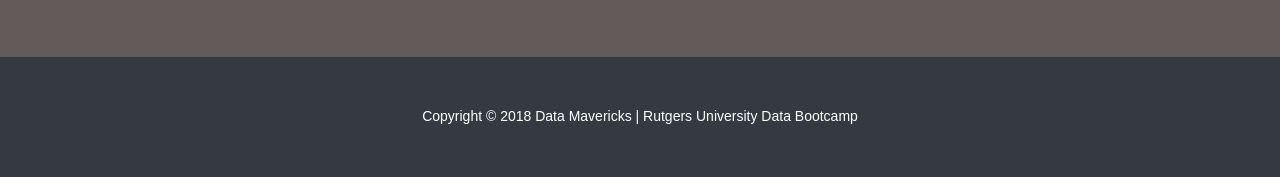
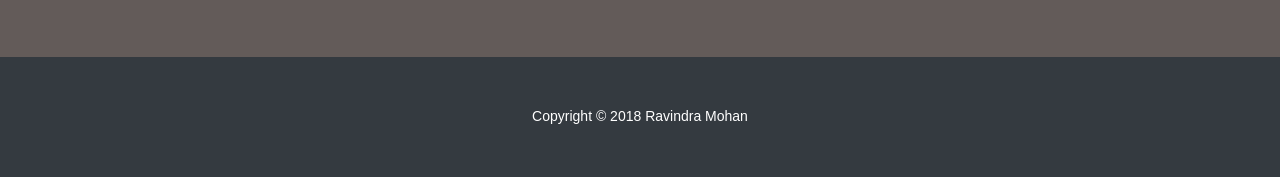
Before and after one commit to ravindramohan/autocarvana, a Flask app: page / in a window 1280 px wide. Shown: the part 2437-2614 px from the top of the page. Run offline with Flask 2, Linux system fonts and the light colour scheme; parts of the project's set-up code (start-up, migrations or seed data) failed here and were passed over; some libraries are stand-ins or nearby versions.

Commit message:
Updated footer

```diff
--- a/datamaverick/templates/index.html
+++ b/datamaverick/templates/index.html
@@ -429,7 +429,7 @@
 <!-- Footer -->
 <footer class="py-5 bg-dark">
 	<div class="container">
-	  <p class="m-0 text-center text-white">Copyright &copy; 2018 Data Mavericks | Rutgers University Data Bootcamp</p>
+	  <p class="m-0 text-center text-white">Copyright &copy; 2018 Ravindra Mohan</p>
 	</div>
 	<!-- /.container -->
   </footer>
```
